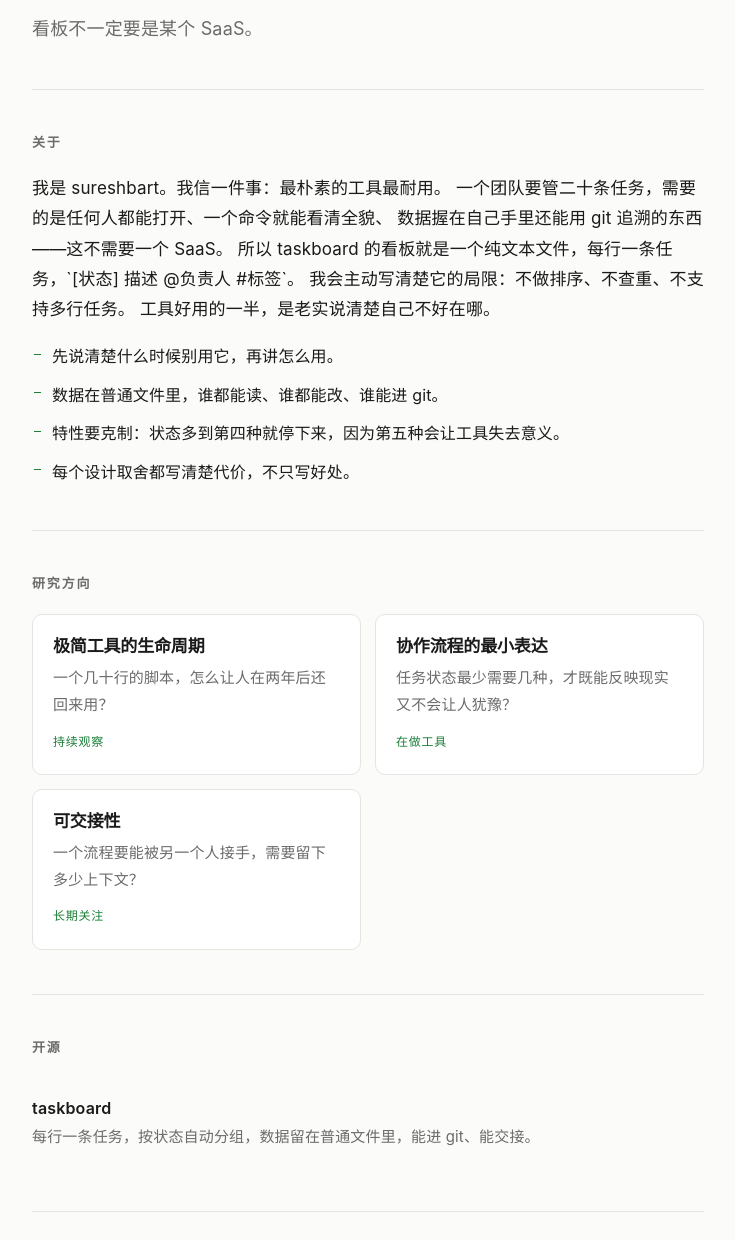
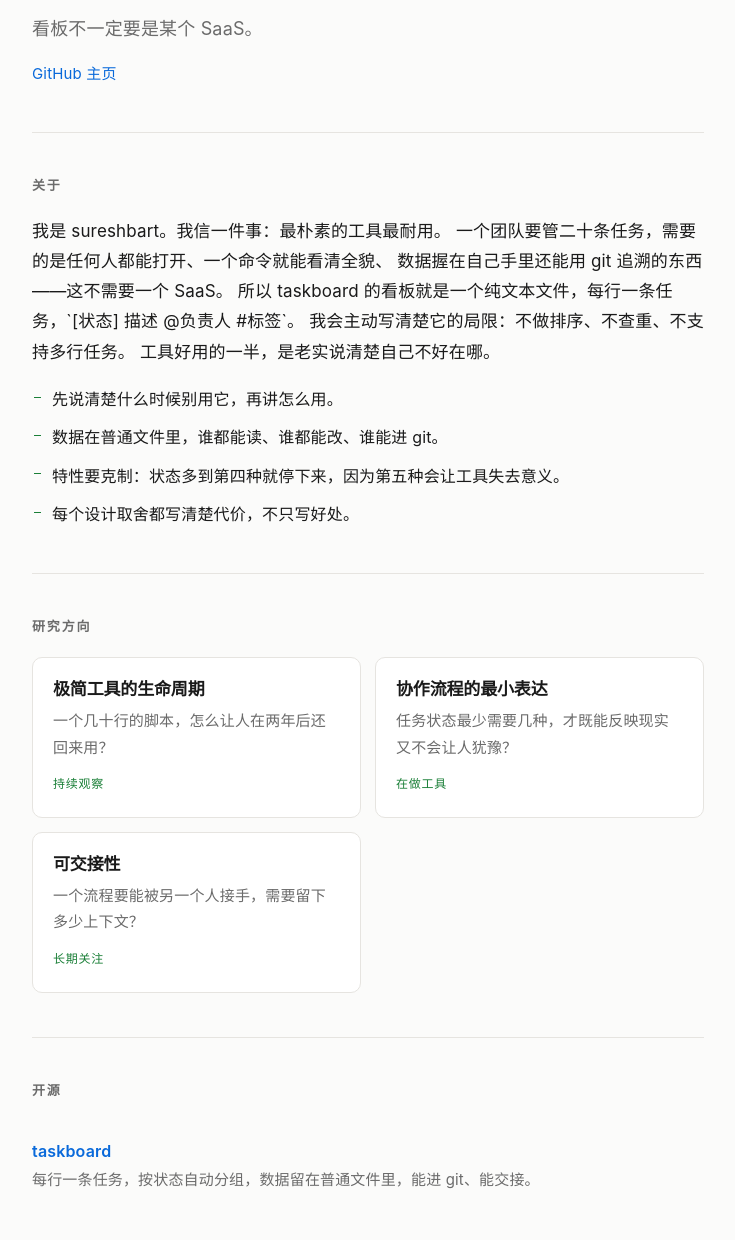
Before and after one commit to sureshbart/sureshbart.github.io, a plain HTML site: page index.html in a window 1280 px wide. Shown: the part 180-1420 px from the top of the page, without its empty margins (272-1007 px from the left). Drawn offline with Linux system fonts and the light colour scheme.

Commit message:
docs: site open-source section links to real repos

```diff
--- a/index.html
+++ b/index.html
@@ -32,6 +32,8 @@ a:hover{border-bottom-color:var(--accent2)}
          letter-spacing:.14em; text-transform:uppercase}
 .hero h1{margin:0; font-size:40px; font-weight:650}
 .tagline{margin:16px 0 0; font-size:18px; color:var(--muted); max-width:34em}
+.links{margin:16px 0 0; font-size:15px}
+.links a{color:var(--accent2)}
 
 section{padding:44px 0; border-bottom:1px solid var(--line)}
 section:last-of-type{border-bottom:0}
@@ -84,6 +86,7 @@ footer .note{margin:0; color:var(--muted); font-size:14px}
   <p class="eyebrow">轻量协作 · 纯文本优先</p>
   <h1>sureshbart</h1>
   <p class="tagline">看板不一定要是某个 SaaS。</p>
+  <p class="links"><a href="https://github.com/sureshbart" rel="noopener">GitHub 主页</a></p>
 </header>
 
 <section class="about" id="about">
@@ -121,7 +124,7 @@ footer .note{margin:0; color:var(--muted); font-size:14px}
 <section id="work">
   <h2>开源</h2>
   <ul class="repos">
-    <li><div class="name">taskboard</div>
+    <li><div class="name"><a href="https://github.com/sureshbart/taskboard" rel="noopener">taskboard</a></div>
       <div class="desc">每行一条任务，按状态自动分组，数据留在普通文件里，能进 git、能交接。</div>
     </li>
   </ul>
```
